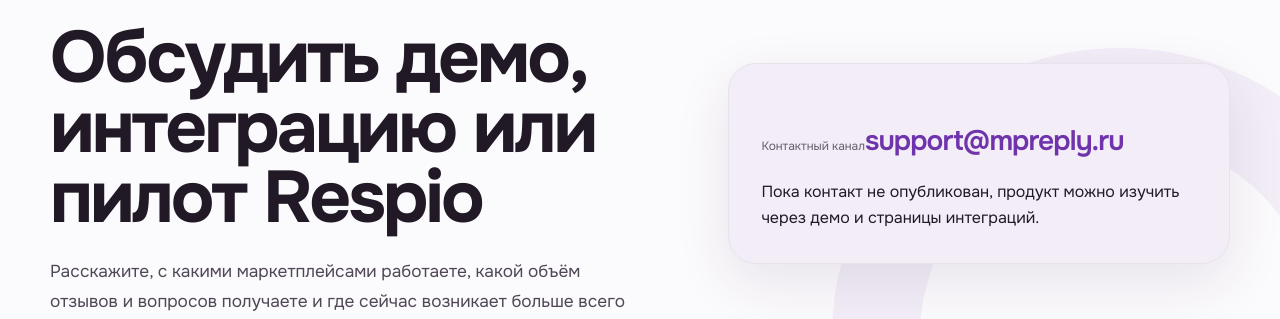
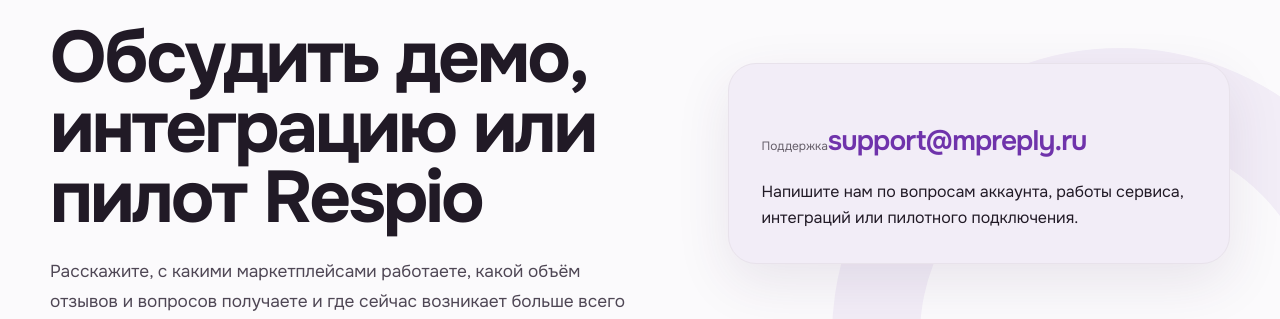
Before and after one commit to fedorovich-web/mpreply, a Next.js app in the folder apps/web/: page /contacts in a window 1280 px wide. Shown: the part 214-533 px from the top of the page. Built offline with nearby package versions, Linux system fonts and the light colour scheme; no server answers.

Commit message:
fix: publish support contact on contacts page

```diff
--- a/apps/web/app/contacts/page.tsx
+++ b/apps/web/app/contacts/page.tsx
@@ -26,13 +26,9 @@ export default function ContactsPage() {
           </div>
 
           <aside className="contact-channel-panel">
-            <span className="panel-kicker">Контактный канал</span>
-            {siteConfig.contactEmail ? (
-              <a className="contact-email" href={`mailto:${siteConfig.contactEmail}`}>{siteConfig.contactEmail}</a>
-            ) : (
-              <strong>Публичный контактный email появится перед открытым запуском</strong>
-            )}
-            <p>Пока контакт не опубликован, продукт можно изучить через демо и страницы интеграций.</p>
+            <span className="panel-kicker">Поддержка</span>
+            <a className="contact-email" href={`mailto:${siteConfig.contactEmail}`}>{siteConfig.contactEmail}</a>
+            <p>Напишите нам по вопросам аккаунта, работы сервиса, интеграций или пилотного подключения.</p>
           </aside>
         </div>
       </section>
```
